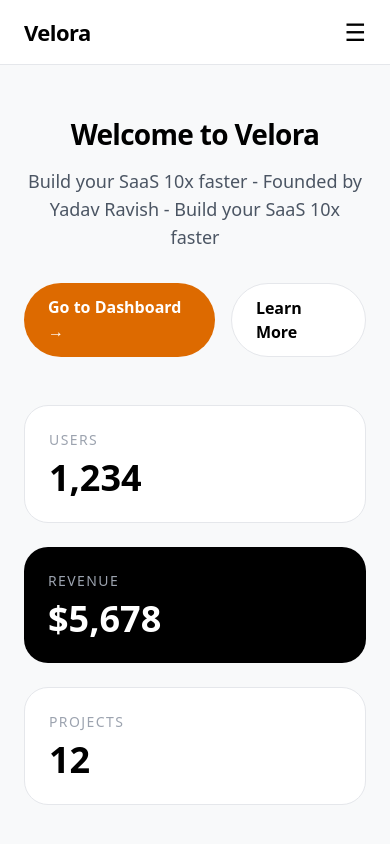
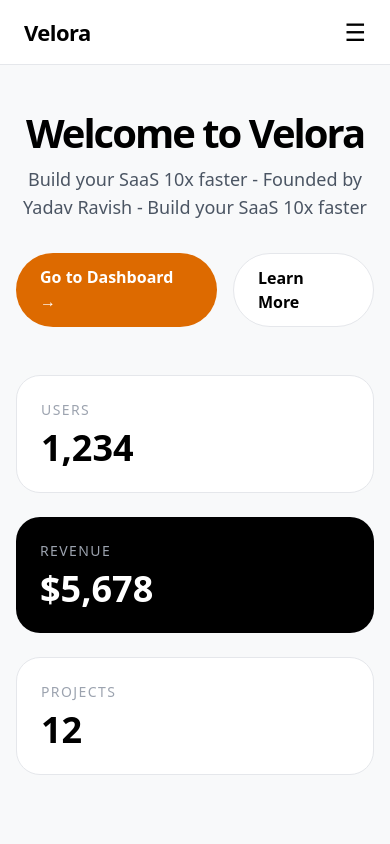
Before and after one commit to Ravs10/saas-starter-kit, a Next.js app: page / in a window 390 px wide. Shown: the top 844 px of the page. Built offline with nearby package versions, Linux system fonts and the light colour scheme.

Commit message:
Refactor main layout and heading styles
Updated main layout and heading styles for better responsiveness and aesthetics.

```diff
--- a/app/page.tsx
+++ b/app/page.tsx
@@ -3,9 +3,9 @@ import { SITE_CONFIG } from "./config"
 export default function Home() {
   return (
     <div className="min-h-screen flex flex-col" style={{ backgroundColor: SITE_CONFIG.theme.body }}>
-      <main className="flex-1 max-w-6xl mx-auto px-6 py-12 w-full">
-        <h1 className="font-black tracking-tight text-center whitespace-nowrap
-                       text-[28px] sm:text-[36px] md:text-5xl">
+      <main className="flex-1 max-w-6xl mx-auto px-4 sm:px-6 py-12 w-full">
+        <h1 className="font-black tracking-tighter text-center whitespace-nowrap leading-none
+                       text-[40px] sm:text-[46px] md:text-[56px]">
           Welcome to {SITE_CONFIG.name}
         </h1>
         <p className="mt-3 text-gray-600 text-lg text-center">
@@ -21,7 +21,6 @@ export default function Home() {
           </a>
         </div>
 
-        {/* Preview Cards - Same as Dashboard style */}
         <div className="grid md:grid-cols-3 gap-6 mt-12">
           <div className="bg-white p-6 rounded-3xl border">
             <p className="text-sm text-gray-400 tracking-widest">USERS</p>
```
